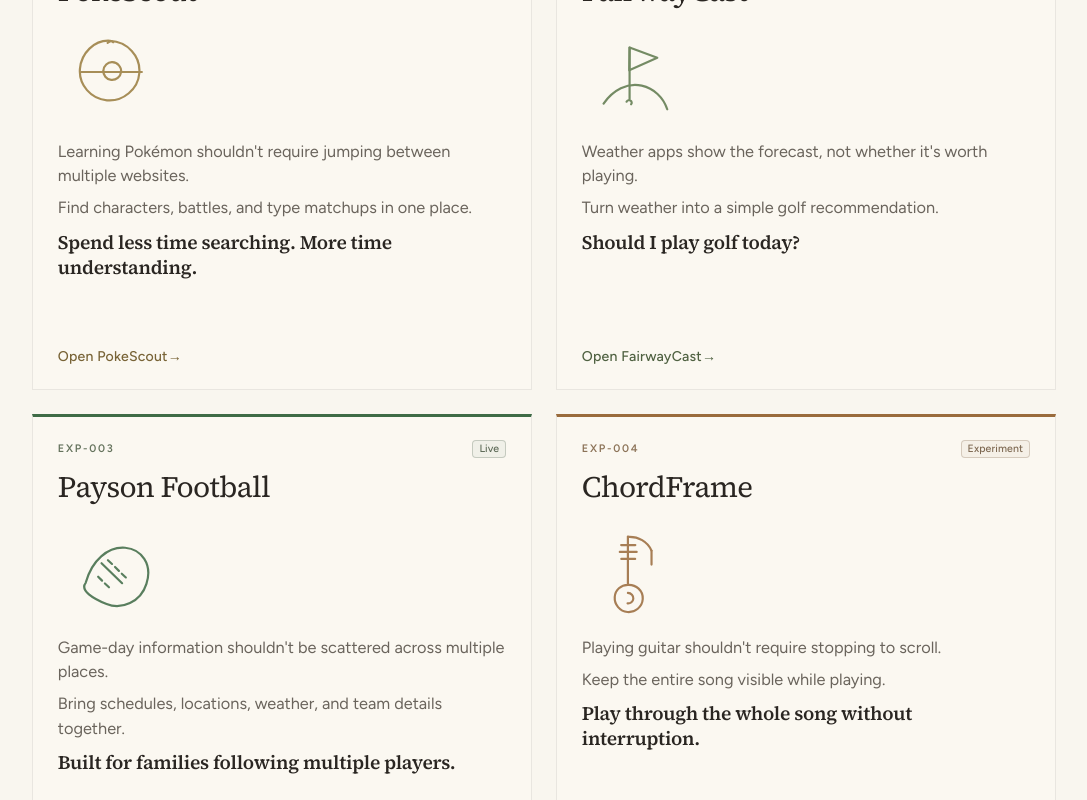
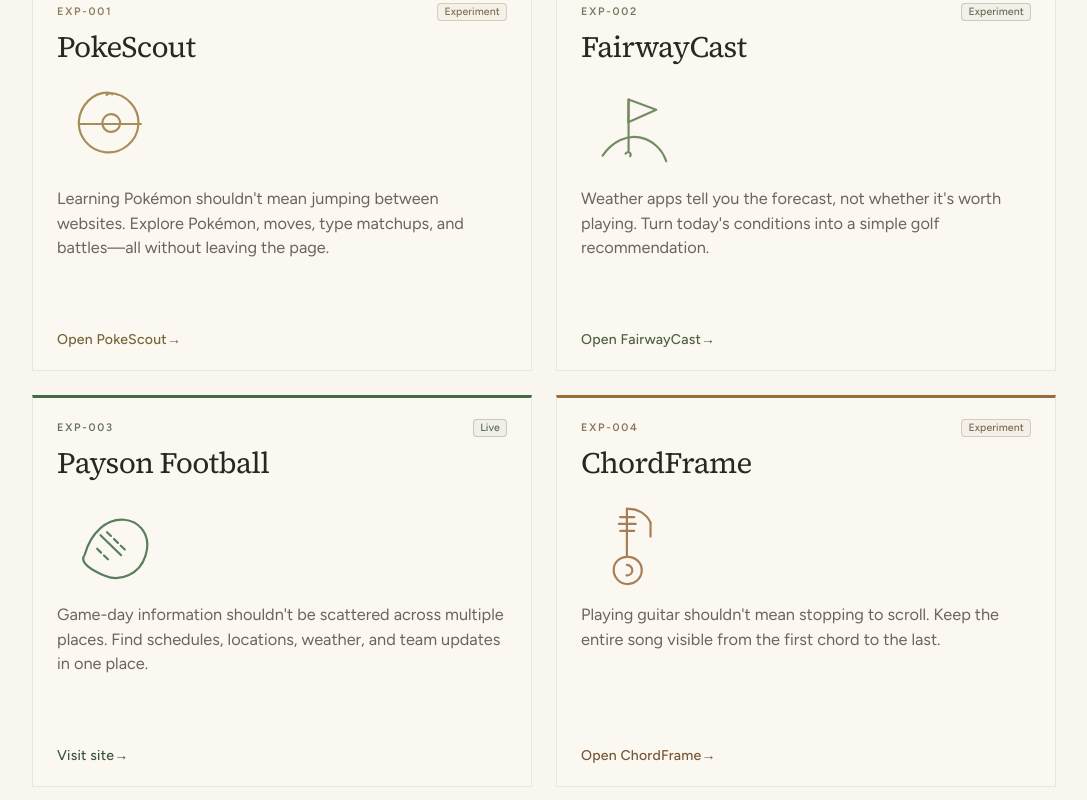
Before and after one commit to bears4life-utsf/BigSandLabs, a Next.js app: page / in a window 1280 px wide. Shown: the part 1760-2560 px from the top of the page, without its empty margins (96-1183 px from the left). Built offline with nearby package versions, Linux system fonts and the light colour scheme.

Commit message:
Tighten experiment cards and refine homepage editorial copy.
Simplify experiment descriptions, reduce card whitespace, and clarify Philosophy, About, and Beyond the Lab messaging.

Co-authored-by: Cursor <cursoragent@cursor.com>

```diff
--- a/src/app/globals.css
+++ b/src/app/globals.css
@@ -375,13 +375,13 @@ body {
   --experiment-accent-soft: color-mix(in srgb, var(--experiment-accent) 6%, var(--background-elevated));
   display: flex;
   height: 100%;
-  min-height: 29.5rem;
+  min-height: 24.5rem;
   flex-direction: column;
   align-items: flex-start;
   border: 1px solid color-mix(in srgb, var(--border) 70%, transparent);
   border-top: 3px solid var(--experiment-accent);
   background: color-mix(in srgb, var(--background-elevated) 94%, #f6f0e6);
-  padding: 1.45rem 1.55rem 1.4rem;
+  padding: 1.35rem 1.5rem 1.25rem;
   transition:
     border-color 0.28s ease,
     transform 0.28s ease;
@@ -433,7 +433,7 @@ body {
 }
 
 .experiment-name {
-  margin: 0.75rem 0 0;
+  margin: 0.55rem 0 0;
   font-family: var(--font-serif), ui-serif, Georgia, serif;
   font-size: clamp(1.55rem, 2.4vw, 1.85rem);
   line-height: 1.15;
@@ -460,7 +460,7 @@ body {
   flex-shrink: 0;
   width: 6.75rem;
   height: 6.75rem;
-  margin-top: 0.7rem;
+  margin-top: 0.45rem;
   color: var(--experiment-accent);
   opacity: 0.86;
 }
@@ -506,10 +506,8 @@ body {
 }
 
 .experiment-why {
-  margin-top: 0.7rem;
+  margin-top: 0.45rem;
   width: 100%;
-  display: flex;
-  flex-direction: column;
 }
 
 .experiment-why-line {
@@ -519,23 +517,9 @@ body {
   color: var(--muted);
 }
 
-.experiment-why-line + .experiment-why-line {
-  margin-top: 0.5rem;
-}
-
-.experiment-why-highlight {
-  margin: 0.625rem 0 0;
-  font-family: var(--font-serif), ui-serif, Georgia, serif;
-  font-size: 1.2rem;
-  font-weight: 600;
-  line-height: 1.28;
-  letter-spacing: -0.015em;
-  color: var(--foreground);
-}
-
 .experiment-link {
   margin-top: auto;
-  padding-top: 1.15rem;
+  padding-top: 0.85rem;
   font-size: 0.88rem;
   font-weight: 500;
   letter-spacing: 0.015em;
@@ -563,14 +547,14 @@ body {
 
 @media (max-width: 639px) {
   .experiment-card {
-    min-height: 27.5rem;
-    padding: 1.35rem 1.3rem 1.3rem;
+    min-height: 23rem;
+    padding: 1.25rem 1.3rem 1.15rem;
   }
 
   .experiment-illustration {
     width: 5.5rem;
     height: 5.5rem;
-    margin-top: 0.65rem;
+    margin-top: 0.4rem;
   }
 
   .experiment-meta {
@@ -578,11 +562,11 @@ body {
   }
 
   .experiment-why {
-    margin-top: 0.65rem;
+    margin-top: 0.4rem;
   }
 
   .experiment-link {
-    padding-top: 1rem;
+    padding-top: 0.75rem;
   }
 }
 
--- a/src/components/About.tsx
+++ b/src/components/About.tsx
@@ -20,14 +20,25 @@ export function About() {
           </h2>
 
           <div className="mt-8">
-            {about.paragraphs.map((paragraph) => (
-              <p
-                key={paragraph.slice(0, 40)}
-                className="text-base leading-[1.7] text-muted sm:text-lg sm:leading-[1.75]"
-              >
-                {paragraph}
-              </p>
-            ))}
+            {about.paragraphs.map((paragraph) => {
+              const name = founder.name;
+              const [before, after] = paragraph.split(name);
+
+              return (
+                <p
+                  key={paragraph.slice(0, 40)}
+                  className="text-base leading-[1.7] text-muted sm:text-lg sm:leading-[1.75]"
+                >
+                  {before}
+                  {after !== undefined ? (
+                    <strong className="font-semibold text-foreground">
+                      {name}
+                    </strong>
+                  ) : null}
+                  {after}
+                </p>
+              );
+            })}
           </div>
         </div>
 
--- a/src/components/ExperimentCard.tsx
+++ b/src/components/ExperimentCard.tsx
@@ -21,9 +21,7 @@ export function ExperimentCard({ experiment }: ExperimentCardProps) {
       />
 
       <div className="experiment-why">
-        <p className="experiment-why-line">{experiment.whySetup}</p>
-        <p className="experiment-why-line">{experiment.whySupport}</p>
-        <p className="experiment-why-highlight">{experiment.whyHighlight}</p>
+        <p className="experiment-why-line">{experiment.description}</p>
       </div>
 
       {experiment.href ? (
--- a/src/content/experiments.ts
+++ b/src/content/experiments.ts
@@ -20,12 +20,8 @@ export type Experiment = {
   id: string;
   catalogId: string;
   name: string;
-  /** Problem statement — one concise sentence. */
-  whySetup: string;
-  /** Solution statement — one concise sentence. */
-  whySupport: string;
-  /** Bold takeaway — emotional payoff. */
-  whyHighlight: string;
+  /** Body description for the experiment card. */
+  description: string;
   status: ExperimentStatus;
   accent: ExperimentAccent;
   illustration: ExperimentIllustration;
@@ -38,11 +34,8 @@ export const experiments: Experiment[] = [
     id: "pokescout",
     catalogId: "EXP-001",
     name: "PokeScout",
-    whySetup:
-      "Learning Pokémon shouldn't require jumping between multiple websites.",
-    whySupport:
-      "Find characters, battles, and type matchups in one place.",
-    whyHighlight: "Spend less time searching. More time understanding.",
+    description:
+      "Learning Pokémon shouldn't mean jumping between websites. Explore Pokémon, moves, type matchups, and battles—all without leaving the page.",
     status: "Experiment",
     accent: "gold",
     illustration: "pokescout",
@@ -53,10 +46,8 @@ export const experiments: Experiment[] = [
     id: "fairwaycast",
     catalogId: "EXP-002",
     name: "FairwayCast",
-    whySetup:
-      "Weather apps show the forecast, not whether it's worth playing.",
-    whySupport: "Turn weather into a simple golf recommendation.",
-    whyHighlight: "Should I play golf today?",
+    description:
+      "Weather apps tell you the forecast, not whether it's worth playing. Turn today's conditions into a simple golf recommendation.",
     status: "Experiment",
     accent: "golf",
     illustration: "fairwaycast",
@@ -67,11 +58,8 @@ export const experiments: Experiment[] = [
     id: "payson-football",
     catalogId: "EXP-003",
     name: "Payson Football",
-    whySetup:
-      "Game-day information shouldn't be scattered across multiple places.",
-    whySupport:
-      "Bring schedules, locations, weather, and team details together.",
-    whyHighlight: "Built for families following multiple players.",
+    description:
+      "Game-day information shouldn't be scattered across multiple places. Find schedules, locations, weather, and team updates in one place.",
     status: "Live",
     accent: "payson",
     illustration: "payson-football",
@@ -82,9 +70,8 @@ export const experiments: Experiment[] = [
     id: "chordframe",
     catalogId: "EXP-004",
     name: "ChordFrame",
-    whySetup: "Playing guitar shouldn't require stopping to scroll.",
-    whySupport: "Keep the entire song visible while playing.",
-    whyHighlight: "Play through the whole song without interruption.",
+    description:
+      "Playing guitar shouldn't mean stopping to scroll. Keep the entire song visible from the first chord to the last.",
     status: "Experiment",
     accent: "amber",
     illustration: "chordframe",
@@ -95,9 +82,8 @@ export const experiments: Experiment[] = [
     id: "closetcast",
     catalogId: "EXP-005",
     name: "ClosetCast",
-    whySetup: "The temperature alone doesn't tell you what to wear.",
-    whySupport: "Recommend clothing based on the real conditions.",
-    whyHighlight: "Know what to wear before you leave.",
+    description:
+      "Knowing the temperature isn't the same as knowing what to wear. Get clothing recommendations based on the conditions you'll actually experience.",
     status: "Experiment",
     accent: "rose",
     illustration: "closetcast",
@@ -108,9 +94,8 @@ export const experiments: Experiment[] = [
     id: "timeframe",
     catalogId: "EXP-006",
     name: "TimeFrame",
-    whySetup: "Dates shouldn't just mark time.",
-    whySupport: "Add historical context to every day.",
-    whyHighlight: "Every date has a story.",
+    description:
+      "Dates shouldn't just mark time. Discover the people and events that make every day in history worth remembering.",
     status: "Experiment",
     accent: "slate",
     illustration: "timeframe",
--- a/src/content/site.ts
+++ b/src/content/site.ts
@@ -23,33 +23,31 @@ export const site = {
     progression: ["Observe", "Experiment", "Share"] as const,
   },
   about: {
-    eyebrow: "About",
+    eyebrow: "Built from Curiosity",
     headline: "An independent software lab",
     paragraphs: [
-      "Big Sand Labs was created by Zeke S. Smith as a place to explore ideas through experimentation. Every experiment begins with a real problem, a simple question, and a willingness to learn. The most useful ideas become products worth sharing.",
+      "Big Sand Labs is where Zeke S. Smith explores ideas through software. Every experiment begins with a real problem, a simple question, and a willingness to learn. Some experiments remain experiments. The most useful ones become products worth sharing.",
     ],
     linkLabel: "Visit ZekeSmith.dev",
     linkNote: "Writing, background, and product thinking.",
   },
   philosophy: {
     eyebrow: "Philosophy",
-    headline: "Curiosity leads. Usefulness decides.",
+    headline:
+      "Every experiment begins with curiosity. The good ones earn a future.",
     intro: "Explore ideas by building. Share what proves genuinely useful.",
     principles: [
       {
         title: "Observe",
-        description:
-          "Pay attention to the everyday problems people simply learn to live with.",
+        description: "Pay attention to the everyday problems.",
       },
       {
         title: "Experiment",
-        description:
-          "Build to understand. Start small. Every experiment teaches something.",
+        description: "Start small. Every experiment teaches something.",
       },
       {
         title: "Share",
-        description:
-          "When something proves genuinely useful, share it.",
+        description: "When something proves genuinely useful, share it.",
       },
     ],
   },
@@ -57,12 +55,12 @@ export const site = {
     eyebrow: "Experiments",
     headline: "Built from Curiosity",
     intro:
-      "Ideas become experiments. The most useful become products worth sharing.",
+      "Ideas become experiments. The best ones become products worth sharing.",
   },
   closing: {
     headline: "Beyond the Lab",
     supporting:
-      "Big Sand Labs is where I explore ideas by building. ZekeSmith.dev is where I explore them through writing, leadership, and product thinking.",
+      "Big Sand Labs is where I continue learning through experimentation. ZekeSmith.dev is where I share what I've learned throughout my career—through writing, interactive tools, and practical frameworks for product leaders.",
     cta: {
       label: "Visit ZekeSmith.dev",
       href: "https://zekesmith.dev",
```
